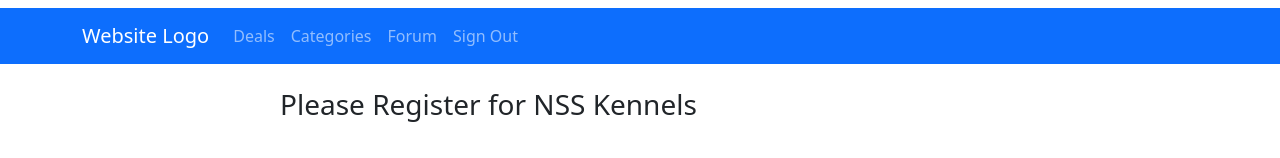
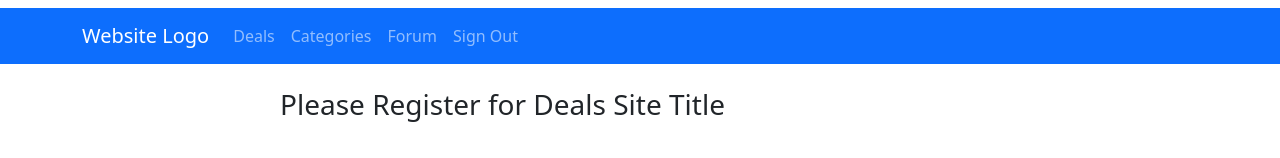
Before and after one commit to snagel33/nss-DealsCapstone, a React (Create React App) app: page /register in a window 1280 px wide. Shown: the top 158 px of the page. Built offline with nearby package versions, Linux system fonts and the light colour scheme.

Commit message:
minor title edit

```diff
--- a/src/components/auth/Register.js
+++ b/src/components/auth/Register.js
@@ -55,7 +55,7 @@ export const Register = ({setAuthUser}) => {
             </dialog>
 
             <form className="form--login" onSubmit={handleRegister}>
-                <h1 className="h3 mb-3 font-weight-normal">Please Register for NSS Kennels</h1>
+                <h1 className="h3 mb-3 font-weight-normal">Please Register for Deals Site Title</h1>
                 <fieldset>
                     <label htmlFor="firstName"> Username </label>
                     <input ref={name} type="text" name="name" className="form-control" placeholder="Username" required autoFocus />
```
